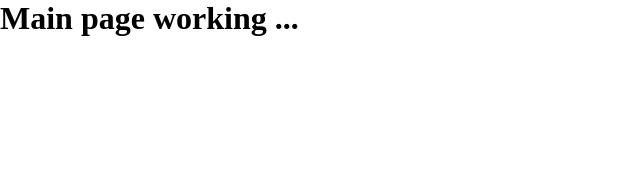
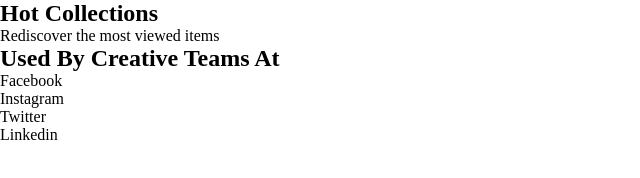
Before and after one commit to AngelDarco/midu-api, a website: page client/index.html in a window 1280 px wide. Shown: the whole page, without its empty margins (0-640 px from the left). Drawn offline with Linux system fonts and the light colour scheme.

Commit message:
html main page files add

```diff
--- a/client/index.html
+++ b/client/index.html
@@ -9,6 +9,24 @@
     <script src="./index.js"></script>
 </head>
 <body>
-    <h1>Main page working ...</h1>
+    <section class="hot__collections">
+        <div class="title">
+            <h1>Hot Collections</h1>
+            <p>Rediscover the most viewed items</p>
+        </div>
+        <div class="cards">
+
+        </div>
+        <div class="foot__text">
+            <h1>Used By Creative Teams At</h1>
+            <ul>
+                <li>Facebook</li>
+                <li>Instagram</li>
+                <li>Twitter</li>
+                <li>Linkedin</li>
+            </ul>
+        </div>
+
+    </section>
 </body>
 </html>
```
